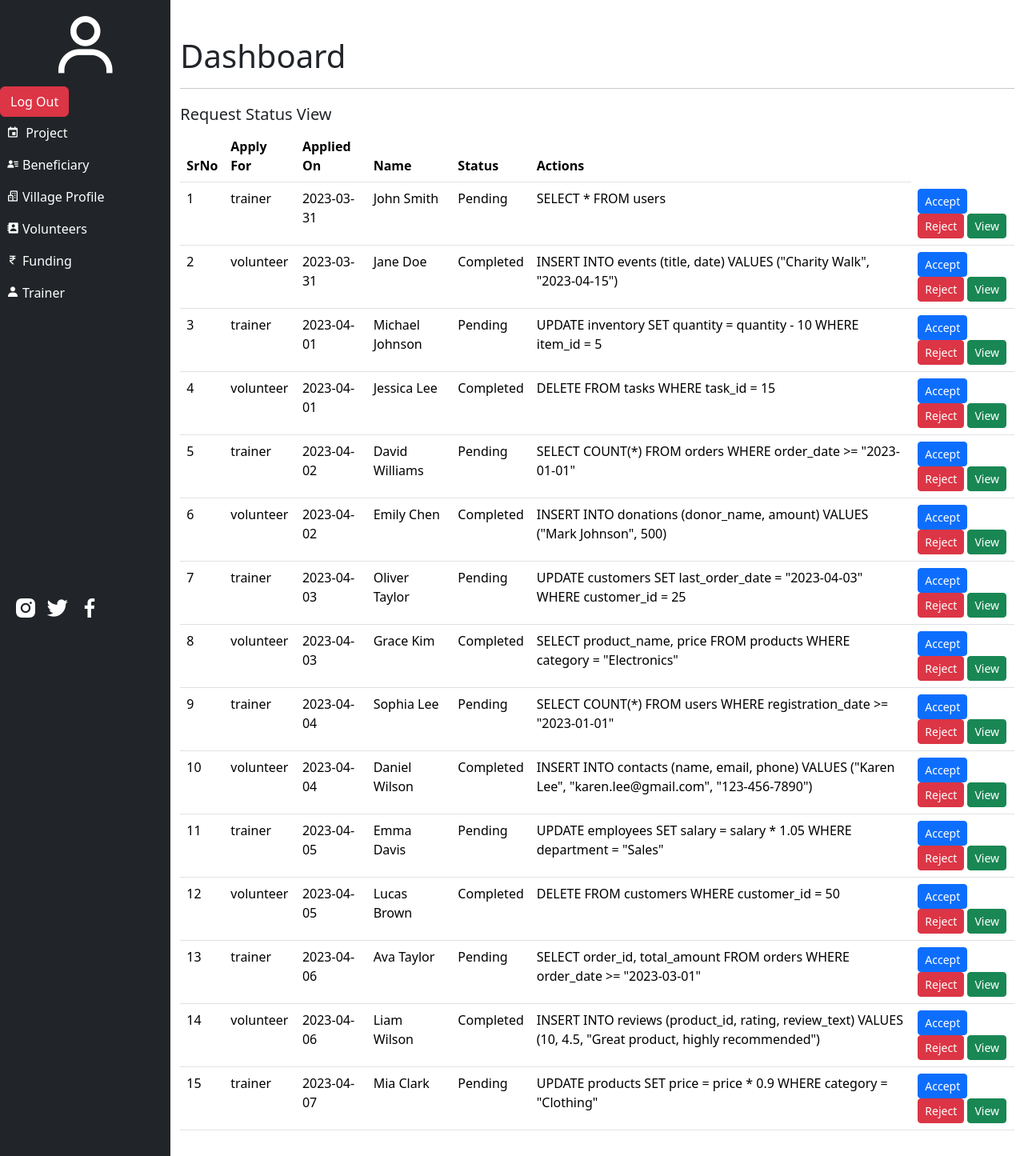
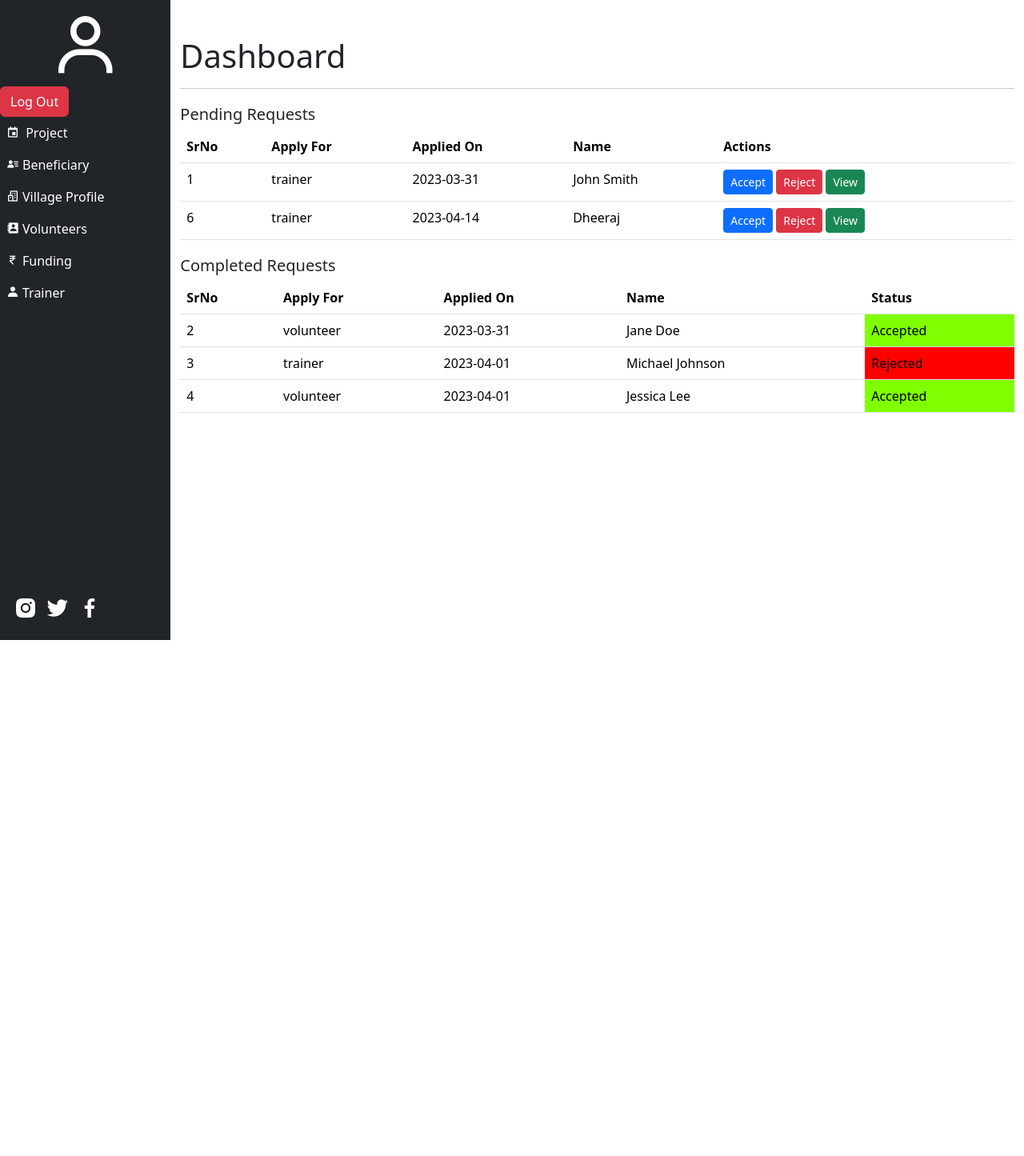
Before and after one commit to maheshabhale007/Databases_A3, a Flask app: page /admin/requestDetails in a window 1280 px wide. Shown: the whole page at 80% size. After the commit the page ends 800 px from the top, so only its background shows below. Run offline with Flask 3, Linux system fonts and the light colour scheme; data comes from the database, SQL or seed files in the repository; both versions use the stored data as it was after the commit; some libraries are stand-ins or nearby versions.

Commit message:
Completed apply system except privilages.

```diff
--- a/app/app.py
+++ b/app/app.py
@@ -143,58 +143,6 @@
 
     return render_template("admin/user_profile.html", profileDetails=profileDetails, type=type)
 
-@app.route("/admin/requestDetails", methods=['POST', 'GET'])
-def requestDetails():
-    # type = restrict_child_routes()
-    # if type == 'No_access':
-    #     return redirect(url_for('login'))
-
-    cur = mysql.connection.cursor()
-    result_value = cur.execute("SELECT * FROM requestDetails")
-    if result_value > 0:
-        userDetails = cur.fetchall()
-
-    profileDetails = []
-    for user in userDetails:
-        user_profile = {
-            'Sr_No': user[0], 'Apply_for': user[1], 'Applied_on': user[2], 'Name': user[3], 'Status': user[4], 'Query': user[5]
-        }
-        profileDetails.append(user_profile)
-
-
-    # Reject
-    if (request.method == 'POST'):
-        if request.form['signal'] == 'reject':
-            print(request.form)
-            print("RejectDetails filled!")
-
-
-            name = request.form['SrNo']
-            position = request.form['position']
-
-            print(name, position)
-
-
-            # project = request.form['']
-
-            return redirect('/admin/requestDetails')
-
-        elif request.form['signal'] == 'accept':
-                print(request.form)
-                print("AcceptDetails filled!")
-
-
-                name = request.form['SrNo']
-                position = request.form['position']
-
-                print(name, position)
-
-
-                # project = request.form['']
-
-                return redirect('/admin/requestDetails')
-
-    return render_template("admin/dashboard_request.html", profileDetails=profileDetails)
 
 
 
@@ -1731,27 +1679,35 @@
 
 @app.route("/apply",methods=['GET','POST'])
 def apply():
+    cur = mysql.connection.cursor()
+
+    # Generate projects list
+    projects_query = f"SELECT event_name FROM Projects"
+    projects_query = cur.execute(projects_query)
+    projects = cur.fetchall()
+
     if(request.method=='POST'):
         form=request.form
         cur = mysql.connection.cursor()
 
         if(form['signal']=='applyTrainer'):
 
+            today = datetime.today().strftime('%Y-%m-%d')
+
             name = request.form['name']
             email = request.form['email']
             phone_number = request.form['phone_number']
 
-            # Uncomment this
-            # project_name = request.form['project_name']
-
-            project_name = 'Project A'
+            project_name = request.form['project_name']
             project_year = request.form['project_year']
+
+            if check_project_year_combination(project_name, project_year) == False:
+                flash(f"Project {project_name} is not available for year {project_year}", 'danger')
+                return redirect('/apply')
+
             gender = request.form['gender']
             fee = request.form['fee']
-            dob = request.form['dob']
-            dob_date = datetime.strptime(dob, '%Y-%m-%d')
-            age = (datetime.now() - dob_date).days // 365
-
+            age = request.form['age']
             count_till_now_query = f" SELECT COUNT(*) FROM requestDetails"
             count_till_now_query = cur.execute(count_till_now_query)
             count_till_now = cur.fetchone()
@@ -1764,34 +1720,36 @@
             add_query = f"INSERT INTO Trainers (email_id, fee, name, age, gender) "
             add_query = add_query + \
                 f"VALUES (\'{email}\', \'{fee}\', \'{name}\', \'{age}\', \'{gender}\')"
-            temp_string = add_query
-            add_query = "$" + add_query + "$"
 
             add_project_query = f"INSERT INTO trains (email_id, event_name, start_date) "
             add_project_query = add_project_query + \
                 f"VALUES (\'{email}\', \'{project_name}\', (SELECT start_date FROM Projects WHERE event_name = \'{project_name}\' AND YEAR(start_date) = \'{project_year}\'))"
-            add_project_query = "$" + add_project_query + "$"
-
-            query_passed = add_query + add_project_query
-
-            add_to_request_details_query = f"INSERT INTO requestDetails (Sr_No, Apply_for, Applied_on, Name, Status, Query) "
+
+            add_to_request_details_query = f"INSERT INTO requestDetails (Sr_No, Apply_for, Applied_on, Name, Status, Query, QueryRelationship) "
             add_to_request_details_query = add_to_request_details_query + \
-                f"VALUES (\'{count_till_now + 1}\', \'{'trainer'}\', \'{datetime.now()}\', \'{name}\', \'{'pending'}\', \"{query_passed}\")"
+                f"VALUES (\'{count_till_now + 1}\', \'{'trainer'}\', \'{today}\', \'{name}\', \'{'Pending'}\', \"{add_query}\", \"{add_project_query}\" )"
+
+            # print(add_to_request_details_query)
             exec_add_to_request_details_query = cur.execute(add_to_request_details_query)
             mysql.connection.commit()
 
-            print("Trainer added to request details")
+            Applied_log = f"Successfully applied for Trainer {name} on {today} for project {project_name} in year {project_year}. Now admin will review the request and will approve or reject it."
+            flash(Applied_log, 'info')
 
         elif(form['signal']=='applyVolunteer'):
+            today = datetime.today().strftime('%Y-%m-%d')
+
             name = request.form['name']
             email = request.form['email']
             phone_number = request.form['phone_number']
 
-            # Uncomment this once you give route to requestdetails page
-            # project_name = request.form['project_name']
-
-            project_name = 'Project A'
+            project_name = request.form['project_name']
             project_year = request.form['project_year']
+
+            if check_project_year_combination(project_name, project_year) == False:
+                flash(f"Project {project_name} is not available for year {project_year}", 'danger')
+                return redirect('/apply')
+
             gender = request.form['gender']
             dob = request.form['dob']
             dob_date = datetime.strptime(dob, '%Y-%m-%d')
@@ -1810,23 +1768,105 @@
             add_query = f"INSERT INTO Volunteers (email_id, name, phone_number, date_of_birth, gender) "
             add_query = add_query + \
                 f"VALUES (\'{email}\', \'{name}\', \'{phone_number}\', \'{dob}\', \'{gender}\')"
-            add_query = "$" + add_query + "$"
 
             add_project_query = f"INSERT INTO volunteering (email_id, event_name, start_date) "
             add_project_query = add_project_query + \
                 f"VALUES (\'{email}\', \'{project_name}\', (SELECT start_date FROM Projects WHERE event_name = \'{project_name}\' AND YEAR(start_date) = \'{project_year}\'))"
-            add_project_query = "$" + add_project_query + "$"
-
-            query_passed = add_query + add_project_query
-
-            add_to_request_details_query = f"INSERT INTO requestDetails (Sr_No, Apply_for, Applied_on, Name, Status, Query) "
+
+            add_to_request_details_query = f"INSERT INTO requestDetails (Sr_No, Apply_for, Applied_on, Name, Status, Query, QueryRelationship) "
             add_to_request_details_query = add_to_request_details_query + \
-                f"VALUES (\'{count_till_now + 1}\', \'{'volunteer'}\', \'{datetime.now()}\', \'{name}\', \'{'pending'}\', \"{query_passed}\")"
+                f"VALUES (\'{count_till_now + 1}\', \'{'volunteer'}\', \'{today}\', \'{name}\', \'{'Pending'}\', \"{add_query}\", \"{add_project_query}\" )"
+
             exec_add_to_request_details_query = cur.execute(add_to_request_details_query)
             mysql.connection.commit()
 
-
-    return render_template('apply.html')
+            Applied_log = f"Successfully applied for Volunteer {name} on {today} for project {project_name} in year {project_year}. Now admin will review the request and will approve or reject it."
+            flash(Applied_log, 'info')
+
+
+    return render_template('apply.html', projects=projects)
+
+
+@app.route("/admin/requestDetails", methods=['POST', 'GET'])
+def requestDetails():
+    # type = restrict_child_routes()
+    # if type == 'No_access':
+    #     return redirect(url_for('login'))
+
+    cur = mysql.connection.cursor()
+    result_value = cur.execute("SELECT * FROM requestDetails")
+    if result_value > 0:
+        userDetails = cur.fetchall()
+
+    pendingRequests = []
+    completedRequests = []
+    for user in userDetails:
+        user_profile = {
+            'Sr_No': user[0], 'Apply_for': user[1], 'Applied_on': user[2], 'Name': user[3], 'Status': user[4],
+            'Query': user[5]
+        }
+
+        if user[4] == 'Pending':
+            pendingRequests.append(user_profile)
+        else:
+            completedRequests.append(user_profile)
+
+    # Reject
+    if (request.method == 'POST'):
+        if request.form['signal'] == 'reject':
+            srno = request.form['SrNo']
+            position = request.form['position']
+
+            query_select = f"SELECT * FROM requestDetails WHERE Sr_No = \'{srno}\'"
+            result_value = cur.execute(query_select)
+
+            if result_value < 0:
+                return redirect('/admin/requestDetails')
+
+            # update requestDetails table for status to completed
+            query_update = f"UPDATE requestDetails SET Status = \'Rejected\' WHERE Sr_No = \'{srno}\'"
+            result_value = cur.execute(query_update)
+            mysql.connection.commit()
+
+            return redirect('/admin/requestDetails')
+
+        elif request.form['signal'] == 'accept':
+            srno = request.form['SrNo']
+            position = request.form['position']
+
+            query_select = f"SELECT * FROM requestDetails WHERE Sr_No = \'{srno}\'"
+            result_value = cur.execute(query_select)
+            if result_value > 0:
+                row = cur.fetchall()[0]
+            else:
+                return redirect('/admin/requestDetails')
+
+            applied_for = row[1]
+            add_query = row[5]
+            add_project_query = row[6]
+
+            # insert into respective table
+            if applied_for == 'trainer':
+                exec_query = cur.execute(add_query)
+                mysql.connection.commit()
+
+                exec_query = cur.execute(add_project_query)
+                mysql.connection.commit()
+            elif applied_for == 'volunteer':
+                exec_query = cur.execute(add_query)
+                mysql.connection.commit()
+
+                exec_query = cur.execute(add_project_query)
+                mysql.connection.commit()
+
+            # update requestDetails table for status to completed
+            query_update = f"UPDATE requestDetails SET Status = \'Accepted\' WHERE Sr_No = \'{srno}\'"
+            result_value = cur.execute(query_update)
+            mysql.connection.commit()
+
+            return redirect('/admin/requestDetails')
+
+    return render_template("admin/dashboard_request.html", pendingRequests=pendingRequests, completedRequests=completedRequests)
 
 
 if __name__ == '__main__':
--- a/app/db.yaml
+++ b/app/db.yaml
@@ -1,5 +1,5 @@
 mysql_host: 'localhost'
 mysql_user: 'root'
 # Enter your password in field below
-mysql_password: 'mahesh7466'
-mysql_db: 'NEEV3'
+mysql_password: 'dheeraj123'
+mysql_db: 'NEEV2'
--- a/app/templates/admin/dashboard_request.html
+++ b/app/templates/admin/dashboard_request.html
@@ -5,7 +5,7 @@
         <h1 style="margin-top: 30px;">Dashboard</h1>
         <hr>
         <div style=" margin-top: 20px">
-            <h5>Request Status View</h5>
+            <h5>Pending Requests</h5>
             <table class="table">
                 <thead>
                     <tr>
@@ -13,19 +13,17 @@
                         <th>Apply For</th>
                         <th>Applied On</th>
                         <th>Name</th>
-                        <th>Status</th>
                         <th>Actions</th>
                     </tr>
                 </thead>
                 <tbody>
-                    {% for user in profileDetails %}
+                    {% for user in pendingRequests %}
                     <tr>
                         <td headers="srno">{{user['Sr_No']}}</td>
                         <td headers="position">{{user['Apply_for']}}</td>
                         <td>{{user['Applied_on']}}</td>
                         <td>{{user['Name']}}</td>
-                        <td>{{user['Status']}}</td>
-                        <td>{{user['Query']}}</td>
+
                         <td>
                             <button type="button" class="btn btn-primary btn-sm" data-toggle="modal"
                                 data-target="#acceptModal" onclick="accept_user(this)">
@@ -161,6 +159,38 @@
 
 </div>
 
+
+    <div style=" margin-top: 20px">
+            <h5>Completed Requests</h5>
+            <table class="table" style="background-color: darkgrey">
+                <thead>
+                    <tr>
+                        <th>SrNo</th>
+                        <th>Apply For</th>
+                        <th>Applied On</th>
+                        <th>Name</th>
+                        <th>Status</th>
+                    </tr>
+                </thead>
+                <tbody>
+                    {% for user in completedRequests %}
+                    <tr>
+                        <td headers="srno">{{user['Sr_No']}}</td>
+                        <td headers="position">{{user['Apply_for']}}</td>
+                        <td>{{user['Applied_on']}}</td>
+                        <td>{{user['Name']}}</td>
+                        {% if user['Status'] == 'Accepted' %}
+                        <td style="background-color: chartreuse">{{ user['Status'] }}</td>
+                        {% else %}
+                        <td style="background-color: red">{{ user['Status'] }}</td>
+                        {% endif %}
+                    </tr>
+                    {% endfor %}
+            </table>
+
+        </div>
+
+
 <script>
 
     function accept_user(e) {
--- a/app/templates/home.html
+++ b/app/templates/home.html
@@ -20,6 +20,9 @@
                 </li>
                 <li class="nav-item">
                     <a class="nav-link" href="#contact-cont">Contact</a>
+                </li>
+                <li class="nav-item">
+                    <a class="nav-link" href="{{ url_for('apply') }}">Apply</a>
                 </li>
                 <li class="nav-item">
                     <a class="nav-link" href="{{ url_for('login') }}">Login</a>
```
Also changed, not shown: app/templates/apply.html (+13 -2 lines), final_sql_assing3.sql (+22 -1 lines), 1 other file.
